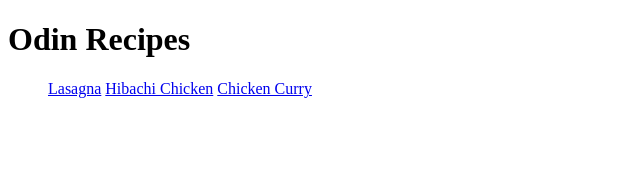
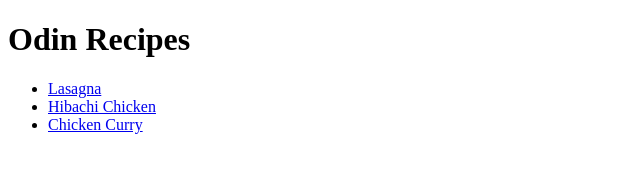
Before and after one commit to jrdxr/odin-recipes, a plain HTML site: page index.html in a window 1280 px wide. Shown: the whole page, without its empty margins (0-640 px from the left). Drawn offline with Linux system fonts and the light colour scheme.

Commit message:
Add list element to recipes on index page.

```diff
--- a/index.html
+++ b/index.html
@@ -8,9 +8,9 @@
     <body>
         <h1>Odin Recipes</h1>
         <ul>
-        <a href="recipes/lasagna.html">Lasagna</a>
-        <a href="recipes/hibachi-chicken.html">Hibachi Chicken</a>
-        <a href="recipes/chicken-curry.html">Chicken Curry</a>
+        <li><a href="recipes/lasagna.html">Lasagna</a></li>
+        <li><a href="recipes/hibachi-chicken.html">Hibachi Chicken</a></li>
+        <li><a href="recipes/chicken-curry.html">Chicken Curry</a></li>
         </ul>
     </body>
 </html>
```
